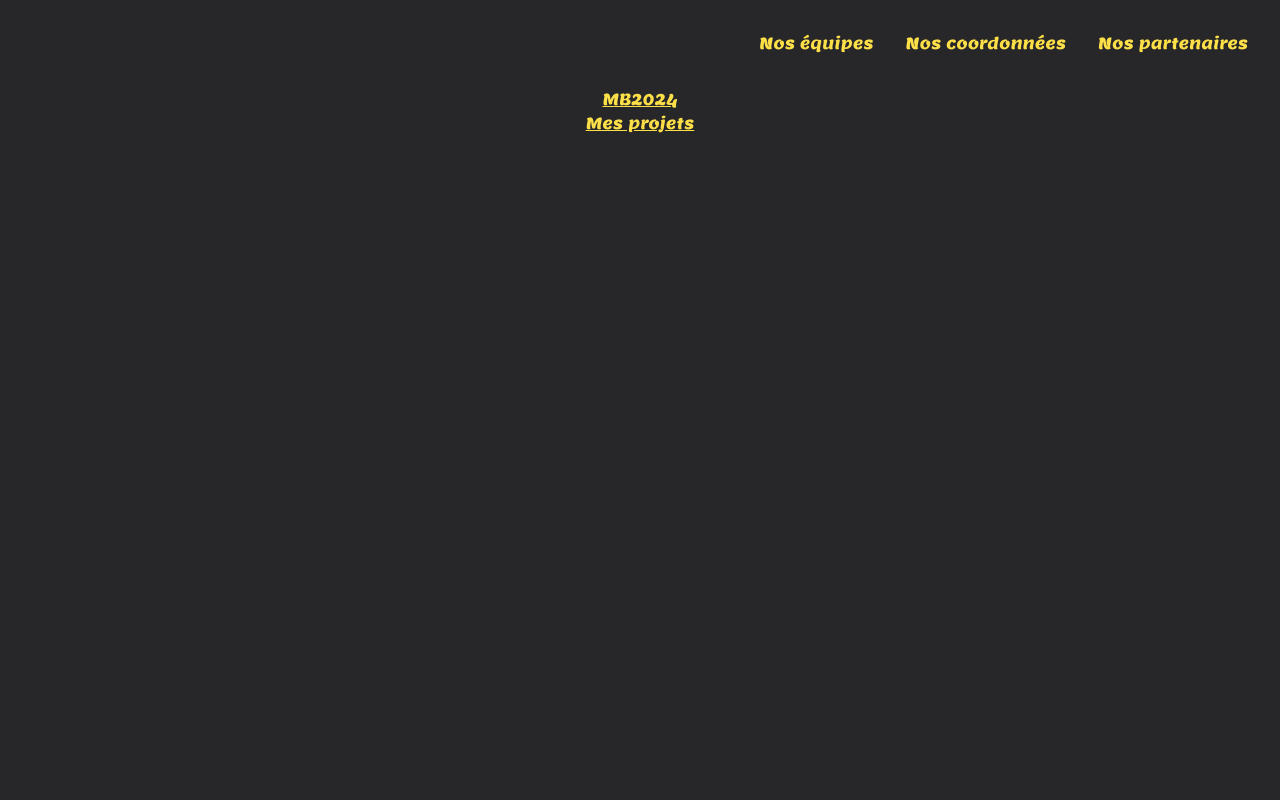
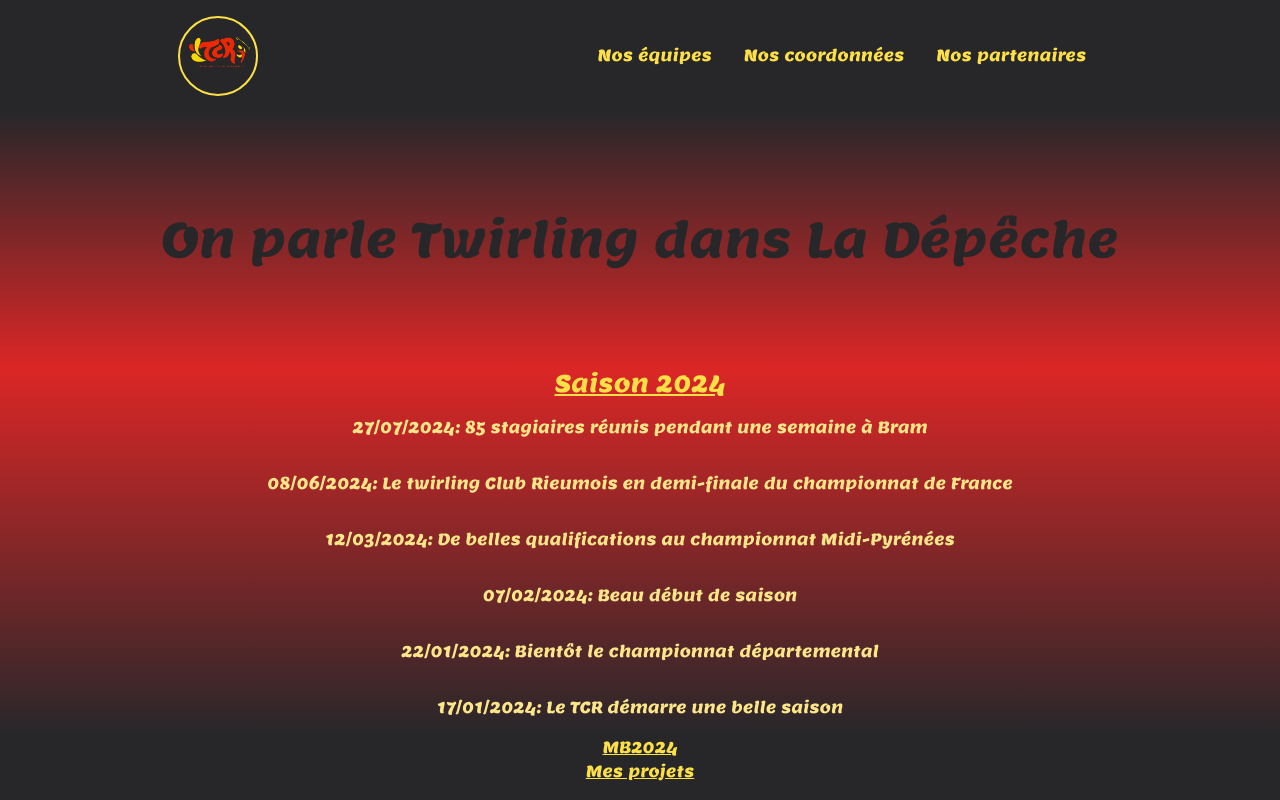
Before and after one commit to Marjo-dev31/TCR, an Angular app: page /press in a window 1280 px wide. Before the commit this address led to /. Built offline with nearby package versions, Linux system fonts and the light colour scheme.

Commit message:
html(press): component done

```diff
--- a/src/app/app.routes.ts
+++ b/src/app/app.routes.ts
@@ -1,6 +1,8 @@
 import { Routes } from '@angular/router';
 import { HomeComponent } from './pages/home/home.component';
+import { PressComponent } from './pages/press/press.component';
 
 export const routes: Routes = [
-    {path: '', component: HomeComponent}
+    {path: '', component: HomeComponent},
+    {path: 'press', component: PressComponent}
 ];
--- a/src/app/pages/home/home.component.html
+++ b/src/app/pages/home/home.component.html
@@ -2,7 +2,7 @@
   <div class="relative flex flex-col items-center justify-center my-10">
     <div class="w-full max-w-xl">
       <div
-        class="absolute top-2 left-1/3 rounded-full bg-yellow-300 w-96 h-96 blur-3xl opacity-70 animate-blob"
+        class="absolute top-2 left-1/4 rounded-full bg-yellow-300 w-96 h-96 blur-3xl opacity-70 animate-blob"
       ></div>
       <div
         class="absolute top-4 right-1/4 rounded-full bg-red-600 w-96 h-96 blur-3xl opacity-70 animate-blob animation-delay-2s"
@@ -70,7 +70,7 @@
           <p class="p-1">Documentation</p>
         </div>
       </div>
-      <div
+      <div [routerLink]="['/press']"
         class="bg-gradient-to-r from-red-600 via-orange-500 to-yellow-300 p-0.5 rounded-xl col-span-3 row-span-2 hover:bg-gradient-to-br hover:from-yellow-300 hover:to-red-600"
       >
         <p
@@ -83,9 +83,9 @@
         class="bg-gradient-to-r from-red-600 via-orange-500 to-yellow-300 p-0.5 rounded-xl col-span-4 row-span-6 hover:bg-gradient-to-br hover:from-yellow-300 hover:to-red-600"
       >
         <img
-          src="../../../assets/images/logo-center"
+          src="../../../assets/images/IMG-1120.png"
           alt="logo"
-          class="h-full object-contain p-4 rounded-xl bg-zinc-800"
+          class="h-full object-contain  object-center p-4 rounded-xl bg-zinc-800"
         />
       </div>
       <div
--- a/src/app/pages/home/home.component.ts
+++ b/src/app/pages/home/home.component.ts
@@ -1,9 +1,10 @@
 import { Component } from '@angular/core';
+import { RouterLink } from '@angular/router';
 
 @Component({
   selector: 'app-home',
   standalone: true,
-  imports: [],
+  imports: [RouterLink],
   providers:[],
   templateUrl: './home.component.html',
   styleUrl: './home.component.css'
--- /dev/null
+++ b/src/app/pages/press/press.component.html
@@ -0,0 +1,50 @@
+<main>
+  <div class="h-64 flex justify-center items-center bg-gradient-to-t from-red-600">
+    <h1 class="text-5xl text-zinc-800">
+      On parle Twirling dans La Dépêche
+    </h1>
+  </div>
+
+  <div class="bg-gradient-to-b from-red-600">
+    <h2 class="text-center text-2xl underline">Saison 2024</h2>
+    <ul class="text-center text-amber-200 list-disc">
+      <li class="p-4">
+        <a
+         class="hover:text-red-600" href="https://www.ladepeche.fr/2024/07/27/twirling-85-stagiaires-reunis-pendant-une-semaine-12106223.php"
+          >27/07/2024: 85 stagiaires réunis pendant une semaine à Bram</a
+        >
+      </li>
+      <li class="p-4">
+        <a
+         class="hover:text-red-600" href="https://www.ladepeche.fr/2024/06/08/le-twirling-club-rieumois-en-demi-finale-du-championnat-de-france-12002317.php"
+          >08/06/2024: Le twirling Club Rieumois en demi-finale du championnat
+          de France</a
+        >
+      </li>
+      <li class="p-4">
+        <a
+         class="hover:text-red-600" href="https://www.ladepeche.fr/2024/03/12/twirling-club-de-belles-qualifications-au-championnat-midi-py-11820155.php"
+          >12/03/2024: De belles qualifications au championnat Midi-Pyrénées</a
+        >
+      </li>
+      <li class="p-4">
+        <a
+         class="hover:text-red-600" href="https://www.ladepeche.fr/2024/02/07/beau-debut-de-saison-pour-le-twirling-club-11748803.php"
+          >07/02/2024: Beau début de saison</a
+        >
+      </li>
+      <li class="p-4">
+        <a
+         class="hover:text-red-600" href="https://www.ladepeche.fr/2024/01/22/bientot-le-championnat-departemental-de-twirling-baton-11711433.php"
+          >22/01/2024: Bientôt le championnat départemental</a
+        >
+      </li>
+      <li class="p-4">
+        <a
+         class="hover:text-red-600" href="https://www.ladepeche.fr/2024/01/17/le-twirling-club-rieumois-demarre-une-belle-saison-sportive-11700814.php"
+          >17/01/2024: Le TCR démarre une belle saison</a
+        >
+      </li>
+    </ul>
+  </div>
+</main>
--- a/src/app/shared/header/header.component.html
+++ b/src/app/shared/header/header.component.html
@@ -1,5 +1,8 @@
-<nav>
-    <ul class=" flex justify-end p-4 flex-wrap text-center">
+<nav class="flex items-center justify-around m-4">
+    <a [routerLink]="['/']" routerLinkActive="router-link-active" class="w-20 h-20 border-2 rounded-full border-yellow-300">
+        <img src="../../../assets/images/IMG-1120.png" alt="logo du TCR" class="h-full object-contain object-center">
+    </a>
+    <ul class="text-center flex">
         <li class="p-4 hover:text-red-600">Nos équipes</li>
         <li class="p-4 hover:text-red-600">Nos coordonnées</li>
         <li class="p-4 hover:text-red-600">Nos partenaires</li>
--- a/src/app/shared/header/header.component.ts
+++ b/src/app/shared/header/header.component.ts
@@ -1,9 +1,10 @@
 import { Component } from '@angular/core';
+import { RouterLink } from '@angular/router';
 
 @Component({
   selector: 'app-header',
   standalone: true,
-  imports: [],
+  imports: [RouterLink],
   templateUrl: './header.component.html',
   styleUrl: './header.component.css'
 })
--- a/tailwind.config.js
+++ b/tailwind.config.js
@@ -19,6 +19,9 @@
       animation: {
         blob: "blob 7s linear infinite",
       },
+      backgroundImage: {
+        hero: "url('../src/assets/images/IMG-1120.png')"
+      }
     },
   },
   plugins: [require("tailwindcss-animate")],
```
Also changed, not shown: src/app/pages/press/press.component.ts (added, +12 -0 lines), src/app/pages/press/press.component.css (added), 2 other files (tests, documents, lock files or other folders).
